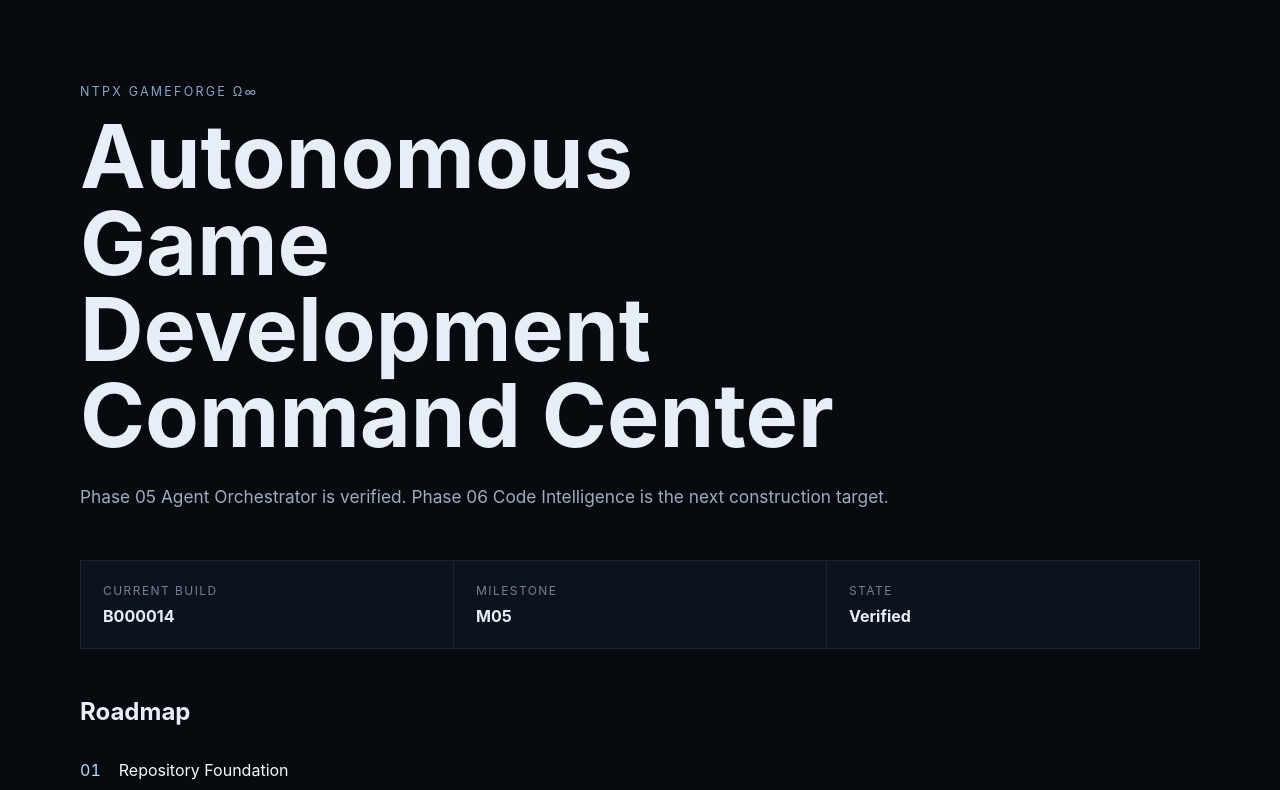
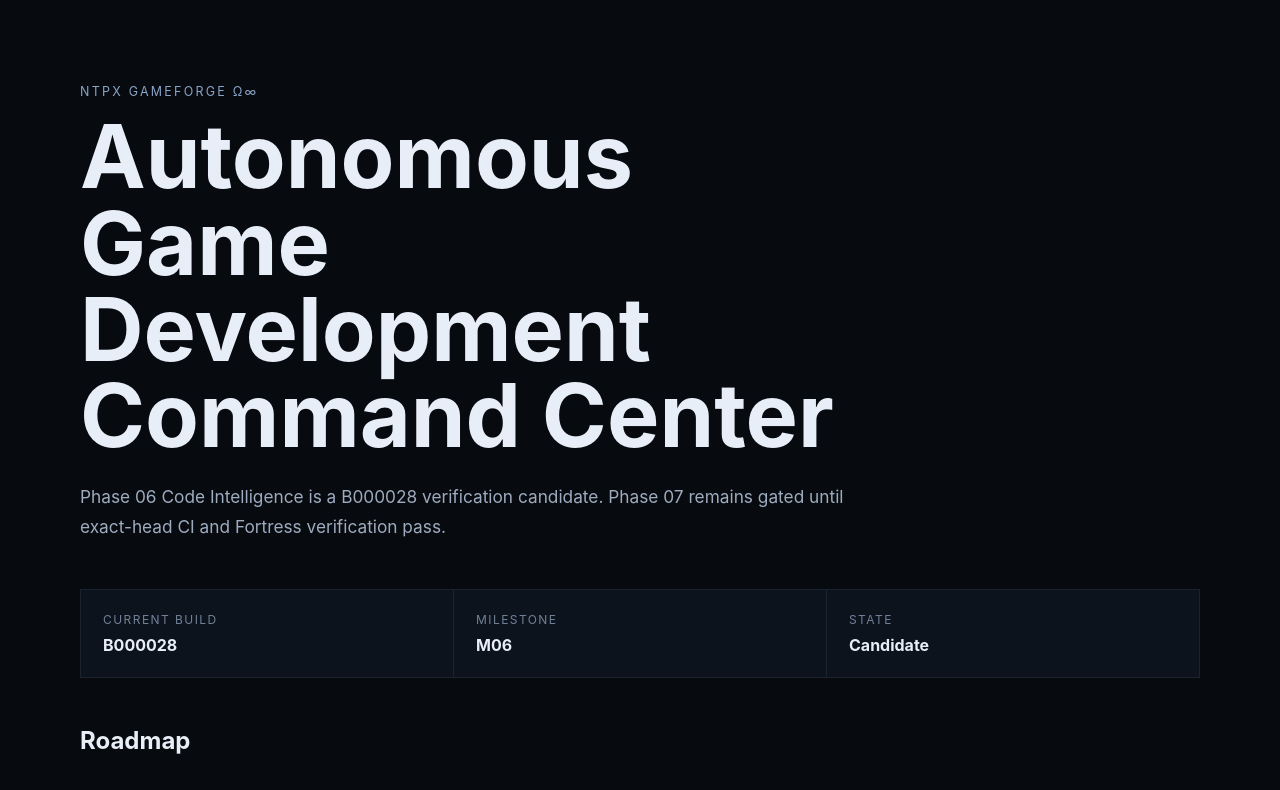
Before and after one commit to NuTroPeX-Studio-AI/NTPX-Game-Forge-Studio-, a React (Vite) app in the folder apps/studio-desktop/: page / in a window 1280 px wide. Shown: the top 790 px of the page. Built offline with nearby package versions, Linux system fonts and the light colour scheme.

Commit message:
Phase 06: show B000028 candidate in command center

```diff
--- a/apps/studio-desktop/src/App.tsx
+++ b/apps/studio-desktop/src/App.tsx
@@ -4,7 +4,8 @@ const stages = [
   "Autonomy Governor",
   "Model Router",
   "Agent Orchestrator",
-  "Code Intelligence"
+  "Code Intelligence",
+  "Agent Zero Execution"
 ];
 
 export default function App() {
@@ -14,14 +15,14 @@ export default function App() {
         <p className="eyebrow">NTPX GAMEFORGE Ω∞</p>
         <h1>Autonomous Game Development Command Center</h1>
         <p className="lede">
-          Phase 05 Agent Orchestrator is verified. Phase 06 Code Intelligence is the next construction target.
+          Phase 06 Code Intelligence is a B000028 verification candidate. Phase 07 remains gated until exact-head CI and Fortress verification pass.
         </p>
       </section>
 
       <section className="panel">
-        <div><span className="label">Current build</span><strong>B000014</strong></div>
-        <div><span className="label">Milestone</span><strong>M05</strong></div>
-        <div><span className="label">State</span><strong>Verified</strong></div>
+        <div><span className="label">Current build</span><strong>B000028</strong></div>
+        <div><span className="label">Milestone</span><strong>M06</strong></div>
+        <div><span className="label">State</span><strong>Candidate</strong></div>
       </section>
 
       <section className="roadmap">
```
